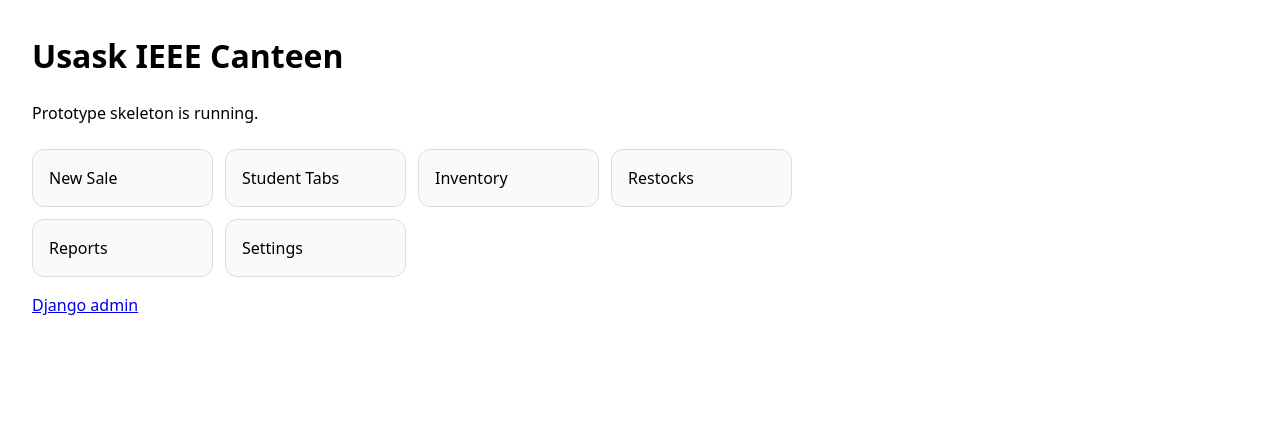
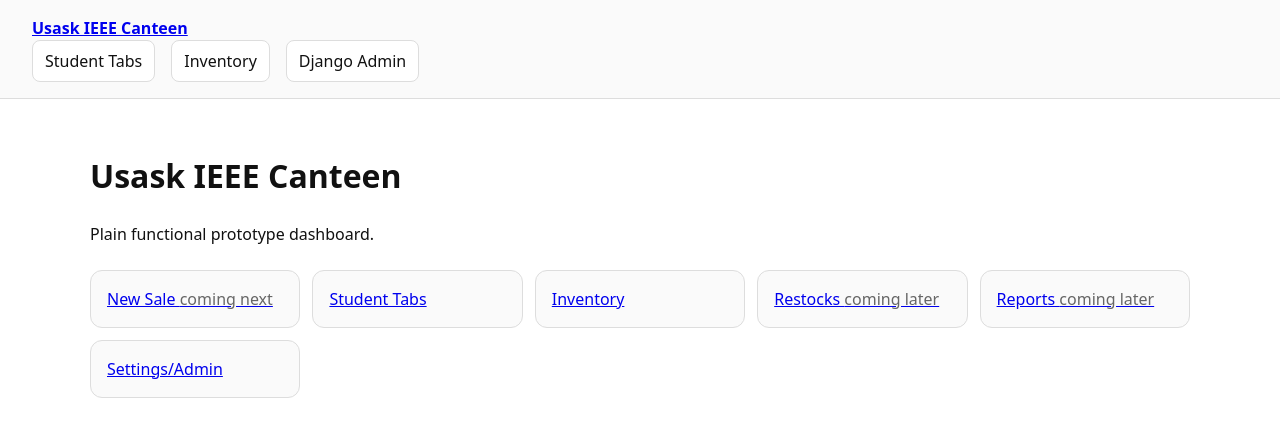
Before and after one commit to Zephyrus-IX/Usask-IEEE-Canteen, a Django app: page / in a window 1280 px wide. Shown: the top 437 px of the page. Run offline with Django 5.2, Linux system fonts and the light colour scheme.

Commit message:
Add basic student and inventory web UI

```diff
--- a/backend/canteen/views.py
+++ b/backend/canteen/views.py
@@ -1,5 +1,43 @@
+from django.contrib.auth.mixins import LoginRequiredMixin
 from django.shortcuts import render
+from django.urls import reverse_lazy
+from django.views.generic import CreateView, ListView
+
+from .forms import InventoryItemForm, StudentTabForm
+from .models import InventoryItem, StudentTab
 
 
 def home(request):
     return render(request, "canteen/home.html")
+
+
+class StudentTabListView(LoginRequiredMixin, ListView):
+    model = StudentTab
+    template_name = "canteen/student_tab_list.html"
+    context_object_name = "student_tabs"
+    paginate_by = 50
+
+
+class StudentTabCreateView(LoginRequiredMixin, CreateView):
+    model = StudentTab
+    form_class = StudentTabForm
+    template_name = "canteen/student_tab_form.html"
+    success_url = reverse_lazy("student-tab-list")
+
+    def form_valid(self, form):
+        form.instance.created_by = self.request.user
+        return super().form_valid(form)
+
+
+class InventoryItemListView(LoginRequiredMixin, ListView):
+    model = InventoryItem
+    template_name = "canteen/inventory_item_list.html"
+    context_object_name = "inventory_items"
+    paginate_by = 50
+
+
+class InventoryItemCreateView(LoginRequiredMixin, CreateView):
+    model = InventoryItem
+    form_class = InventoryItemForm
+    template_name = "canteen/inventory_item_form.html"
+    success_url = reverse_lazy("inventory-item-list")
--- a/backend/canteen_project/urls.py
+++ b/backend/canteen_project/urls.py
@@ -5,5 +5,9 @@ from canteen import views
 
 urlpatterns = [
     path("", views.home, name="home"),
+    path("tabs/", views.StudentTabListView.as_view(), name="student-tab-list"),
+    path("tabs/new/", views.StudentTabCreateView.as_view(), name="student-tab-create"),
+    path("inventory/", views.InventoryItemListView.as_view(), name="inventory-item-list"),
+    path("inventory/new/", views.InventoryItemCreateView.as_view(), name="inventory-item-create"),
     path("admin/", admin.site.urls),
 ]
--- /dev/null
+++ b/backend/templates/canteen/base.html
@@ -0,0 +1,39 @@
+<!doctype html>
+<html lang="en">
+<head>
+  <meta charset="utf-8">
+  <meta name="viewport" content="width=device-width, initial-scale=1">
+  <title>{% block title %}Usask IEEE Canteen{% endblock %}</title>
+  <style>
+    :root { color-scheme: light; --border: #ddd; --muted: #666; --bg: #fafafa; }
+    body { font-family: system-ui, sans-serif; margin: 0; line-height: 1.5; color: #111; }
+    header { border-bottom: 1px solid var(--border); padding: 1rem 2rem; background: var(--bg); }
+    main { max-width: 1100px; margin: 0 auto; padding: 2rem; }
+    nav { display: flex; gap: 1rem; flex-wrap: wrap; }
+    nav a, .button { display: inline-block; border: 1px solid var(--border); border-radius: 0.5rem; padding: 0.5rem 0.75rem; text-decoration: none; color: #111; background: white; }
+    table { width: 100%; border-collapse: collapse; margin-top: 1rem; }
+    th, td { border-bottom: 1px solid var(--border); padding: 0.6rem; text-align: left; }
+    th { background: var(--bg); }
+    .muted { color: var(--muted); }
+    .cards { display: grid; gap: 0.75rem; grid-template-columns: repeat(auto-fit, minmax(180px, 1fr)); margin-top: 1.5rem; }
+    .card { border: 1px solid var(--border); border-radius: 0.75rem; padding: 1rem; background: var(--bg); }
+    form p { max-width: 520px; display: grid; gap: 0.25rem; }
+    input, textarea, select { font: inherit; padding: 0.45rem; }
+    button { font: inherit; padding: 0.6rem 0.9rem; }
+    .actions { margin: 1rem 0; }
+  </style>
+</head>
+<body>
+  <header>
+    <strong><a href="{% url 'home' %}">Usask IEEE Canteen</a></strong>
+    <nav aria-label="Main navigation">
+      <a href="{% url 'student-tab-list' %}">Student Tabs</a>
+      <a href="{% url 'inventory-item-list' %}">Inventory</a>
+      <a href="/admin/">Django Admin</a>
+    </nav>
+  </header>
+  <main>
+    {% block content %}{% endblock %}
+  </main>
+</body>
+</html>
--- a/backend/templates/canteen/home.html
+++ b/backend/templates/canteen/home.html
@@ -1,29 +1,17 @@
-<!doctype html>
-<html lang="en">
-<head>
-  <meta charset="utf-8">
-  <meta name="viewport" content="width=device-width, initial-scale=1">
-  <title>Usask IEEE Canteen</title>
-  <style>
-    body { font-family: system-ui, sans-serif; margin: 2rem; line-height: 1.5; }
-    main { max-width: 760px; }
-    .nav { display: grid; gap: 0.75rem; grid-template-columns: repeat(auto-fit, minmax(160px, 1fr)); margin-top: 1.5rem; }
-    .card { border: 1px solid #ddd; border-radius: 0.75rem; padding: 1rem; background: #fafafa; }
-  </style>
-</head>
-<body>
-  <main>
-    <h1>Usask IEEE Canteen</h1>
-    <p>Prototype skeleton is running.</p>
-    <section class="nav" aria-label="MVP navigation preview">
-      <div class="card">New Sale</div>
-      <div class="card">Student Tabs</div>
-      <div class="card">Inventory</div>
-      <div class="card">Restocks</div>
-      <div class="card">Reports</div>
-      <div class="card">Settings</div>
-    </section>
-    <p><a href="/admin/">Django admin</a></p>
-  </main>
-</body>
-</html>
+{% extends "canteen/base.html" %}
+
+{% block title %}Usask IEEE Canteen{% endblock %}
+
+{% block content %}
+  <h1>Usask IEEE Canteen</h1>
+  <p>Plain functional prototype dashboard.</p>
+
+  <section class="cards" aria-label="MVP navigation preview">
+    <a class="card" href="#">New Sale <span class="muted">coming next</span></a>
+    <a class="card" href="{% url 'student-tab-list' %}">Student Tabs</a>
+    <a class="card" href="{% url 'inventory-item-list' %}">Inventory</a>
+    <a class="card" href="#">Restocks <span class="muted">coming later</span></a>
+    <a class="card" href="#">Reports <span class="muted">coming later</span></a>
+    <a class="card" href="/admin/">Settings/Admin</a>
+  </section>
+{% endblock %}
```
Also changed, not shown: backend/canteen/forms.py (added, +39 -0 lines), backend/canteen/test_views.py (added, +81 -0 lines), backend/templates/canteen/inventory_item_form.html (added, +13 -0 lines), backend/templates/canteen/inventory_item_list.html (added, +36 -0 lines), backend/templates/canteen/student_tab_form.html (added, +13 -0 lines), backend/templates/canteen/student_tab_list.html (added, +42 -0 lines).
